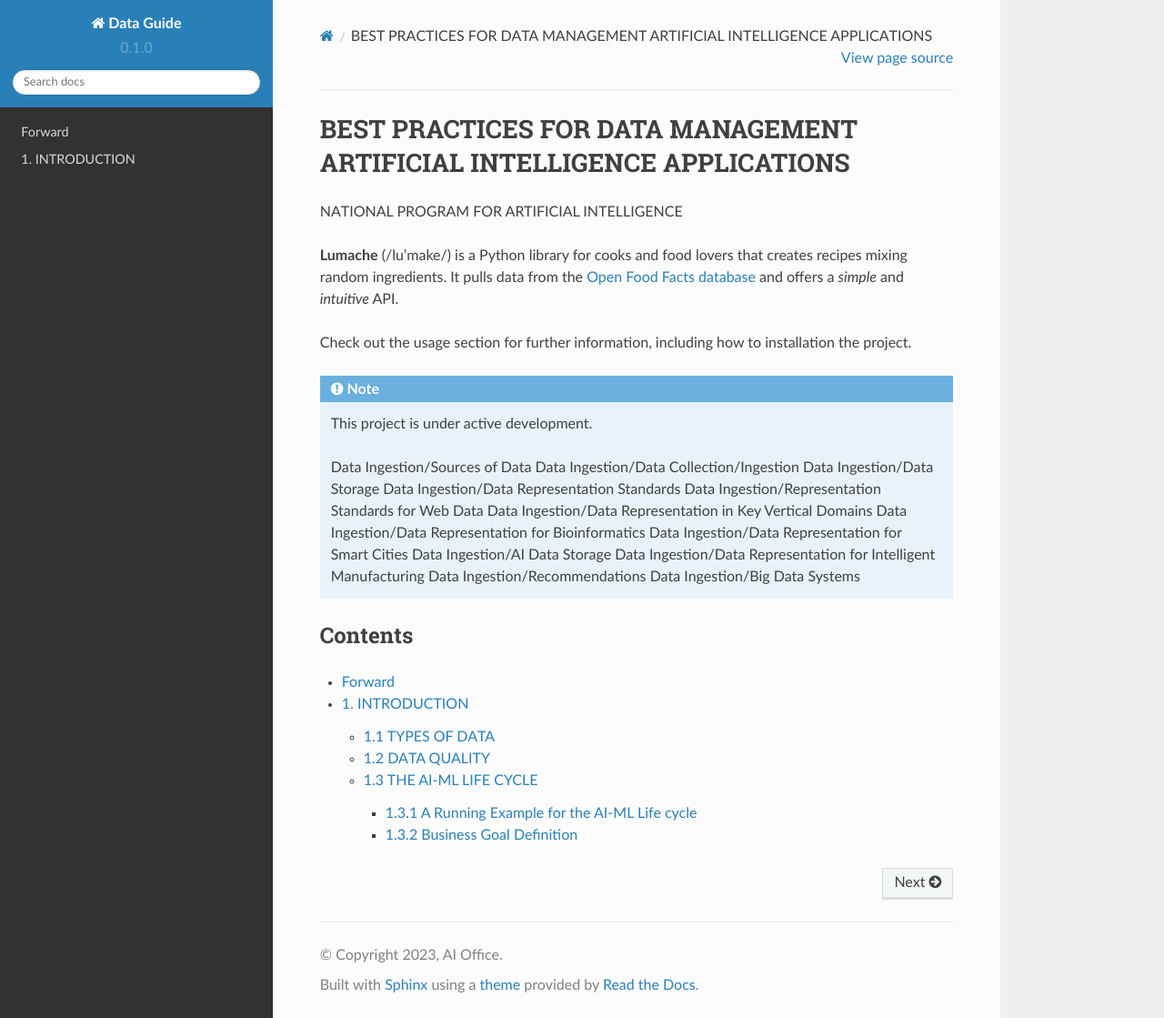
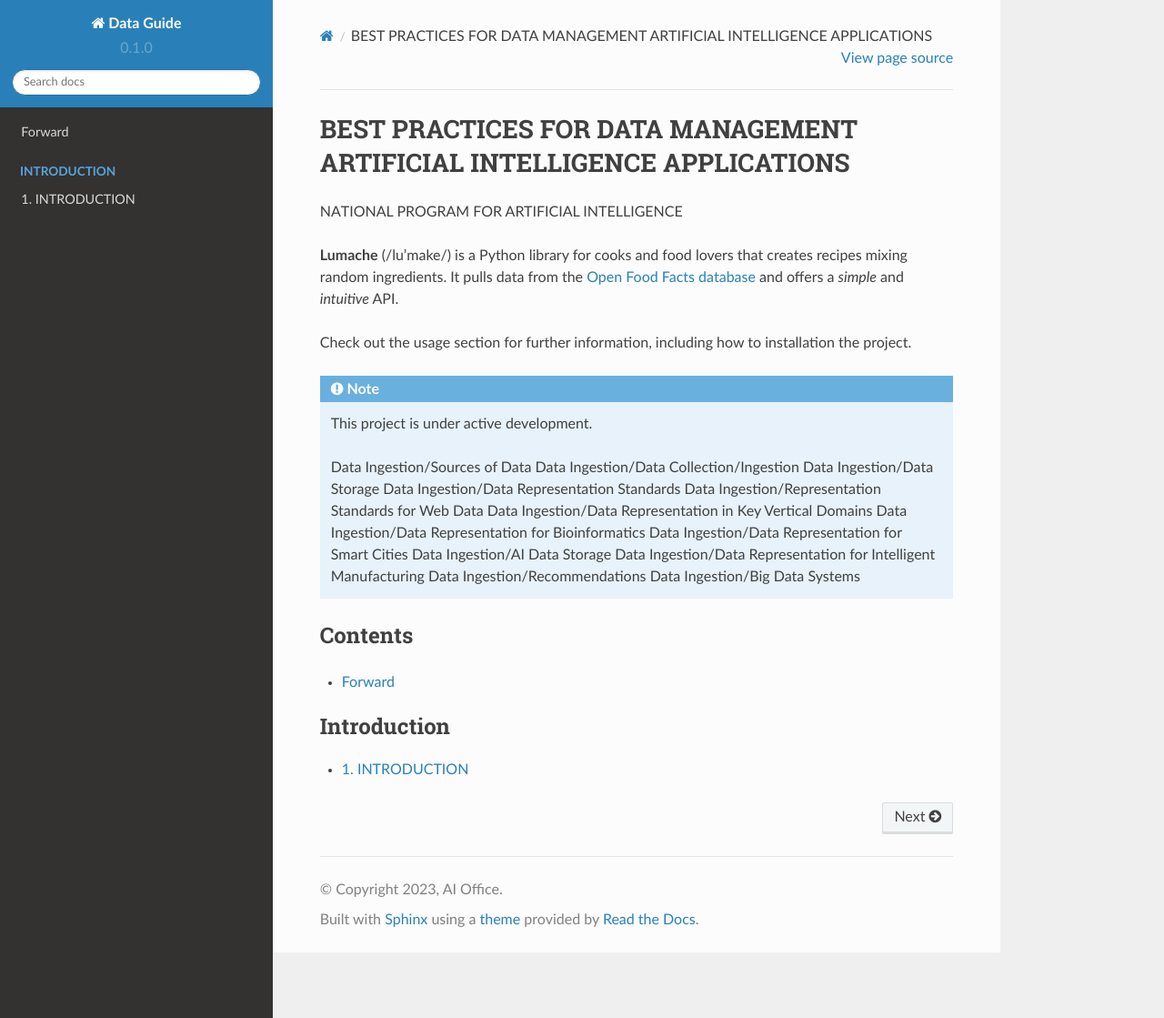
Before and after one commit to Musab0/DataGuide, a Sphinx documentation site: the page built from docs/source/index.rst, in a window 1280 px wide and 1119 px high. Shown: the whole window at 91% size. Built offline with Sphinx 7.4.7 and the Read the Docs theme 2.0.0, drawn with Linux system fonts in a browser that asks for light colours; pages that are not in the unit, such as notebooks, are missing from menus.

Commit message:
Update index.rst

```diff
--- a/docs/source/index.rst
+++ b/docs/source/index.rst
@@ -33,6 +33,11 @@ Contents
 .. toctree::
 
    forward
+
+.. toctree::
+   :caption: Introduction
+   :maxdepth: 1
+
    introduction
    introduction/Types of Data
    introduction/The AI-Ml Life Cycle
```
